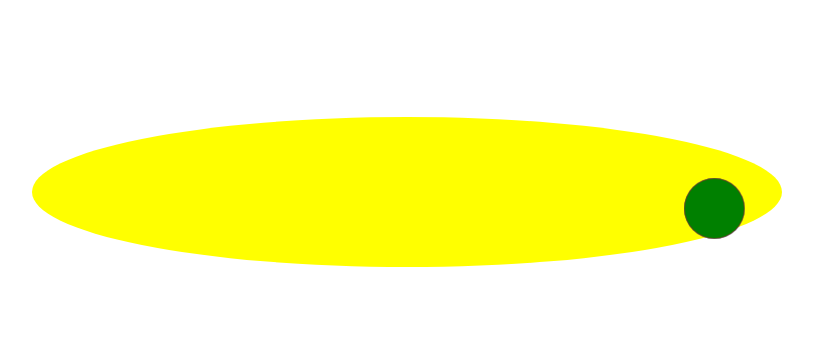
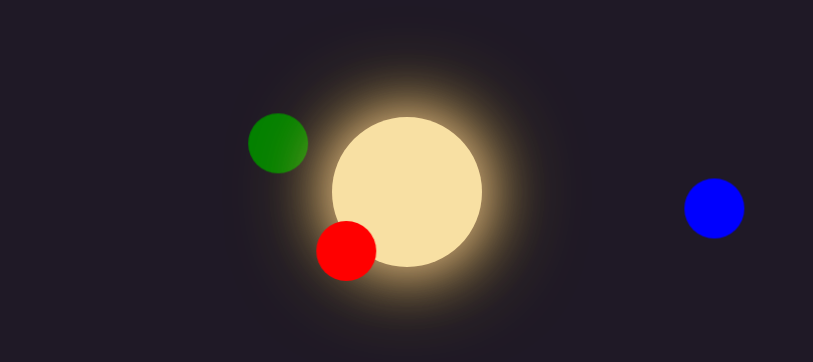
Before and after one commit to gracemanzon/planets-css, a plain HTML site: page index.html in a window 1280 px wide. Shown: the part 208-570 px from the top of the page, without its empty margins (233-1046 px from the left). Drawn offline with Linux system fonts and the light colour scheme.

Commit message:
planets 'hide' behind sun when rotating 'around'

```diff
--- a/index.html
+++ b/index.html
@@ -9,23 +9,31 @@
   </head>
   <body>
     <div class="planets-container">
+      <div class="sun"></div>
+
+      <div class="planet-index" id="planet-index-1">
         <div class="route" id="planet-container-1">
           <div class="planet-container">
             <div class="planet" id="planet-1"></div>
           </div>
         </div>
+      </div>
 
+      <div class="planet-index" id="planet-index-2">
         <div class="route">
           <div class="planet-container" id="planet-container-2">
             <div class="planet" id="planet-2"></div>
           </div>
         </div>
+      </div>
 
+      <div class="planet-index" id="planet-index-3">
         <div class="route">
           <div class="planet-container" id="planet-container-3">
             <div class="planet" id="planet-3"></div>
           </div>
         </div>
       </div>
+    </div>
   </body>
 </html>
--- a/styles.css
+++ b/styles.css
@@ -5,14 +5,29 @@ body {
   justify-content: center;
   align-items: center;
   height: 100vh;
+  background: rgb(31, 25, 38);
 }
 
 .planets-container {
   width: 150px;
   height: 150px;
   border-radius: 50%;
-  background-color: yellow;
+  /* background-color: yellow; */
   transform: scaleX(5);
+  /* ^ applies ot children and needs to be overriden  */
+}
+
+.sun {
+  width: 150px;
+  height: 150px;
+  border-radius: 50%;
+  background-color: rgb(248, 224, 163);
+  box-shadow: 0 0 60px rgb(253, 203, 163), 0 0 98px rgb(184, 160, 26);
+  /* ^ simulates the corona effect  */
+  transform: scaleX(0.2);
+  /* ^ overrides the stretch from the container div transform */
+  position: absolute;
+  /* ^ overrides stacking effect of the sun and planets because they're on the same line  */
 }
 
 .planet {
@@ -43,7 +58,7 @@ body {
   animation: rotate 12s infinite linear;
   /* ^ calls animation below with @keyframes definition */
   position: absolute;
-  /* ^ stacks planets on same line  */
+  /* ^ overrides stacking effect of the planets because they're on the same line  */
 }
 
 .planet-container {
@@ -52,6 +67,35 @@ body {
   /* ^ keeps planet path in to full parent container  */
   animation: correct 12s infinite linear;
   /* ^ counters the stretched transformation that happens in the route container  */
+  position: absolute;
+}
+
+#planet-container-2 {
+  left: 85px;
+}
+
+#planet-container-3 {
+  left: 42.5px;
+  top: 100px;
+}
+/* ^ both of these ids help differientate some spacing between the planets  */
+
+.planet-index {
+  width: 100%;
+  height: 100%;
+  position: absolute;
+}
+
+#planet-index-1 {
+  animation: hidePlanet1 12s infinite;
+}
+
+#planet-index-2 {
+  animation: hidePlanet2 12s infinite;
+}
+
+#planet-index-3 {
+  animation: hidePlanet3 12s infinite;
 }
 
 @keyframes rotate {
@@ -72,3 +116,39 @@ body {
     transform: rotateZ(0deg);
   }
 }
+
+@keyframes hidePlanet1 {
+  0% {
+    z-index: 999;
+  }
+  25% {
+    z-index: -999;
+  }
+  100% {
+    z-index: 999;
+  }
+}
+
+@keyframes hidePlanet2 {
+  0% {
+    z-index: -999;
+  }
+  60% {
+    z-index: 999;
+  }
+  100% {
+    z-index: -999;
+  }
+}
+
+@keyframes hidePlanet3 {
+  0% {
+    z-index: 999;
+  }
+  50% {
+    z-index: -999;
+  }
+  100% {
+    z-index: 999;
+  }
+}
```
Lines whose indentation alone changed are shown as unchanged.
